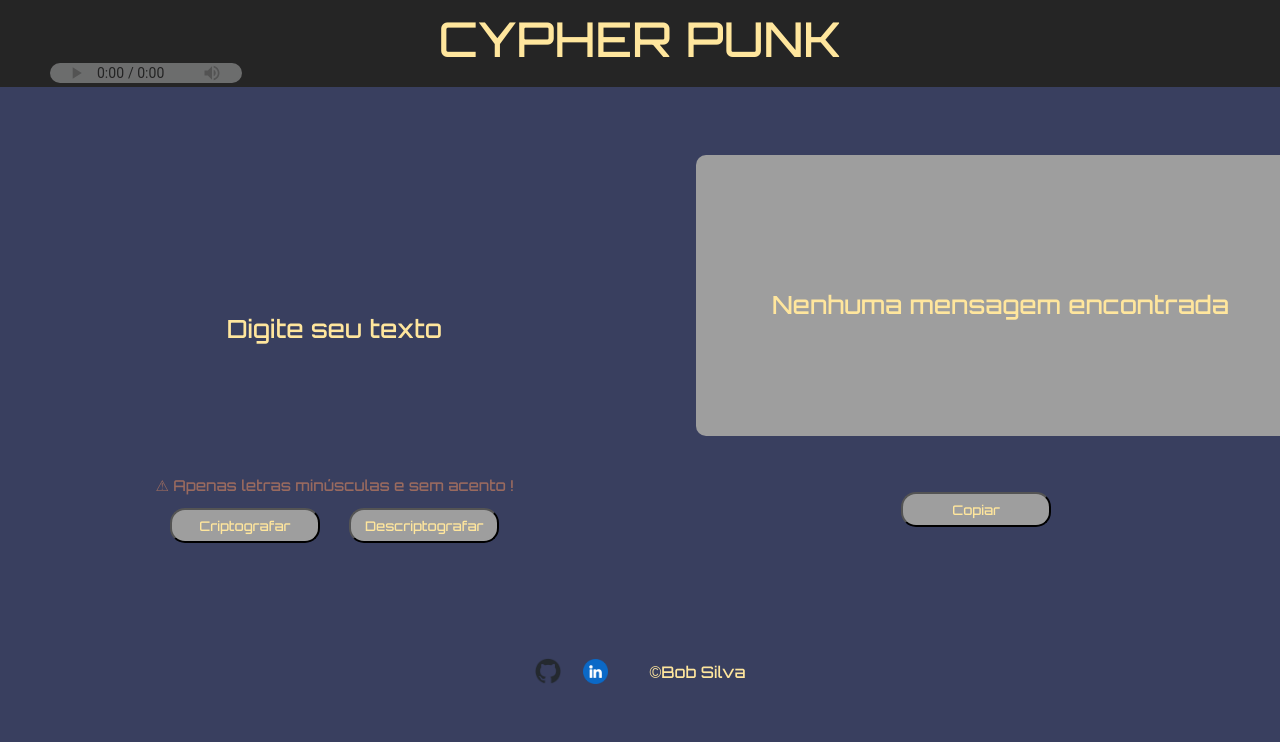
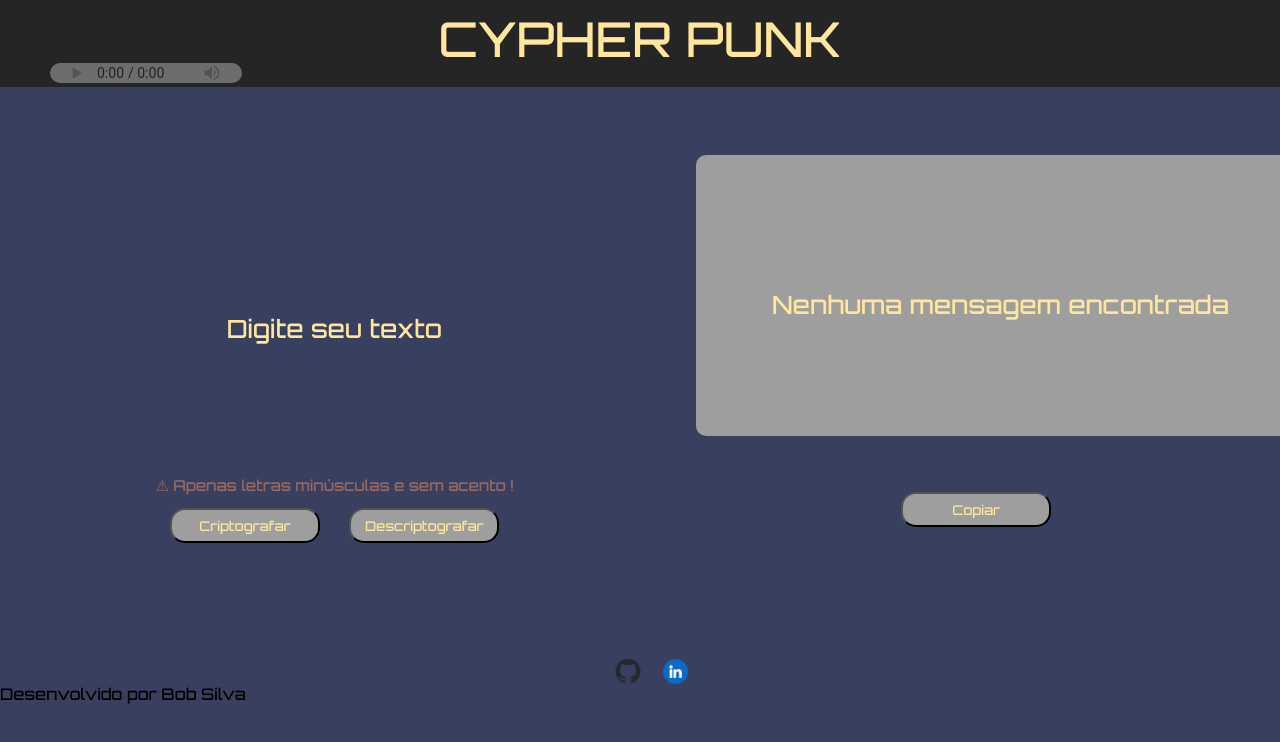
Before and after one commit to o-bobby/-challengeonedecodificador5, a plain HTML site: page index.html in a window 1280 px wide. Shown: the top 742 px of the page. Drawn offline with Linux system fonts and the light colour scheme; grey boxes are pictures that could not be loaded.

Commit message:
Update index.html

```diff
--- a/index.html
+++ b/index.html
@@ -46,9 +46,9 @@
 
                     <li><a href="https://github.com/obobsilva"><img src="image/github-mark.png" alt="GitHub logo!" id="gitHub"></a></li>
                     <li><a href="https://www.linkedin.com/in/robertsilvadeveloper/"><img src="image/linkedin.png" alt="LinkedIn logo!" id="linkedIn"></a></li>
-                    <li id="copyright">&copy;Bob Silva</li>
-                 </ul>
+                </ul>
             </div>
+             <div> <p class="dev">Desenvolvido por Bob Silva</p> </div>
         </div>
     </footer>
                                        <!--JavaScript-->
```
